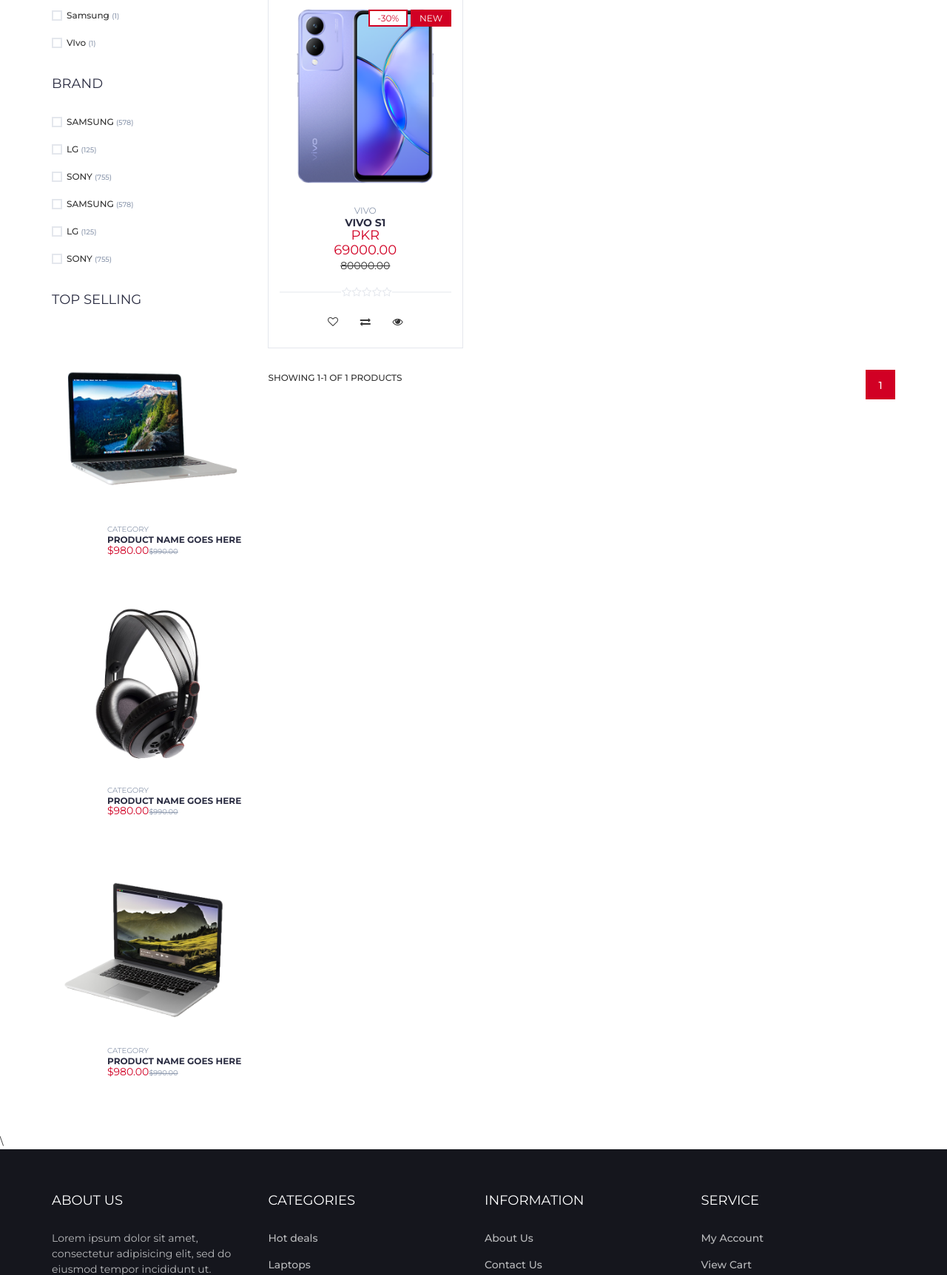
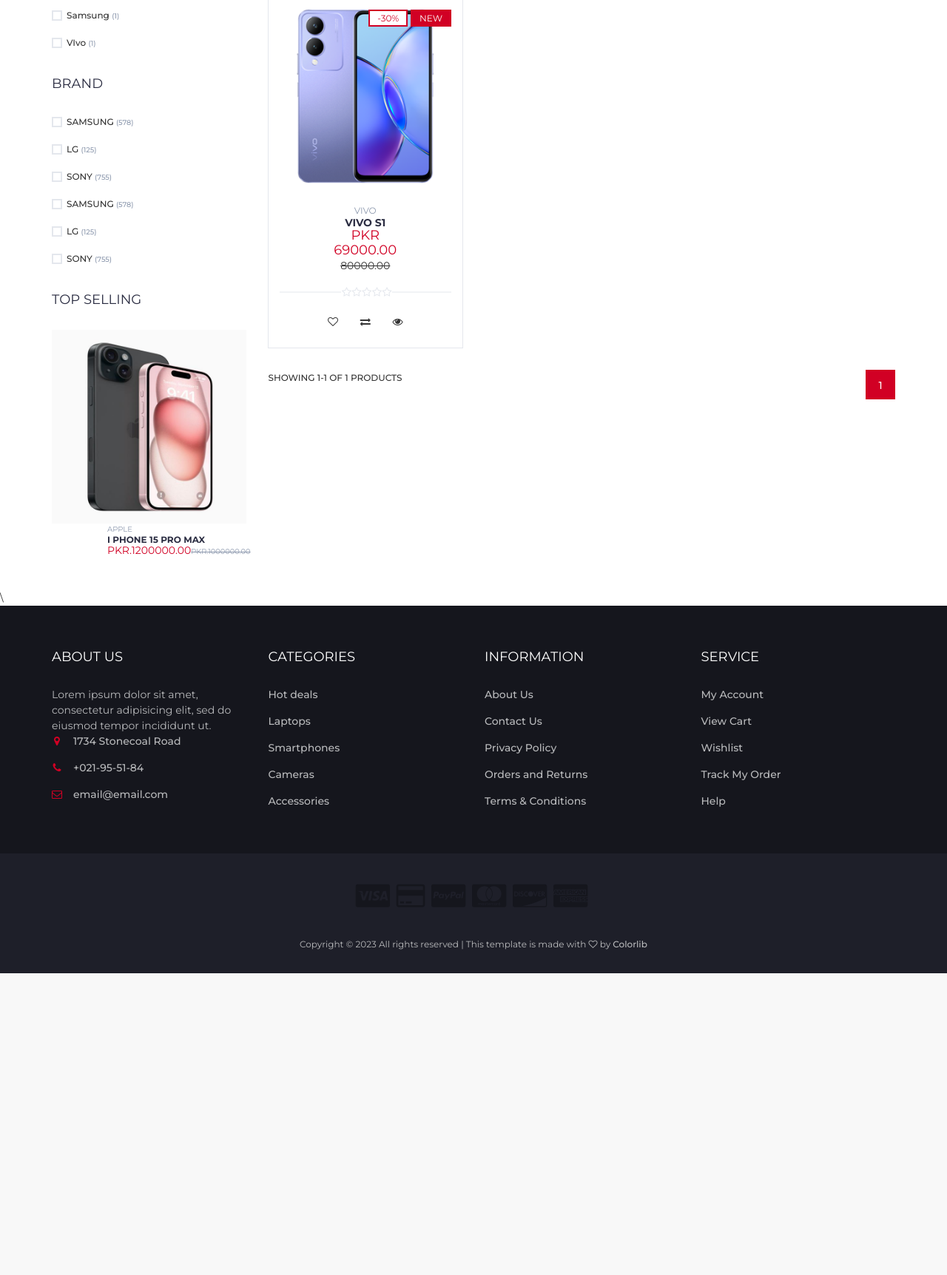
Before and after one commit to asadmughal786/e-commerceStore, a Django app: a page that uses templates/coreapp/product-listing.html in a window 1280 px wide. Shown: the part 442-2166 px from the top of the page at 74% size. After the commit the page ends 1758 px from the top, so only its background shows below. Run offline with Django 3.2, Linux system fonts and the light colour scheme; data comes from the database, SQL or seed files in the repository; some libraries are stand-ins or nearby versions.

Commit message:
adding top reviews items

```diff
--- a/coreapp/views.py
+++ b/coreapp/views.py
@@ -29,18 +29,18 @@ def index(request):
     ).filter(productreview__ratings__gt=4)
 
     # Print the products
-    if products_with_high_ratings:
-        for product in products_with_high_ratings:
-            print(f'Product ID: {product.id}')
-            print(f"Product Title: {product.title}")
-            print(f"Product Description: {product.description}")
-            print(f'Product Image: "{product.prod_image.url}')
-            print(f"Product Price: {product.price}")
-            print(f"Product Category: {product.category.name}")
-            print(f"Average Rating: {product.average_rating:.2f}")
-            print("\n")
-    else:
-        print('No products yet')
+    # if products_with_high_ratings:
+    #     for product in products_with_high_ratings:
+    #         print(f'Product ID: {product.id}')
+    #         print(f"Product Title: {product.title}")
+    #         print(f"Product Description: {product.description}")
+    #         print(f'Product Image: "{product.prod_image.url}')
+    #         print(f"Product Price: {product.price}")
+    #         print(f"Product Category: {product.category.name}")
+    #         print(f"Average Rating: {product.average_rating:.2f}")
+    #         print("\n")
+    # else:
+    #     print('No products yet')
 
     # for product in published_products:
     #     print("ID:", product.id)
@@ -57,12 +57,15 @@ def index(request):
         'categories': categories,
         'categories_products': published_products,
         'top_products': products_with_high_ratings,
-        }
-                  )
+        })
 
 
 def store_listing__view(request, cid=None):
     categories = Category.objects.all()
+    products_with_high_ratings = Product.objects.annotate(
+        average_rating=Avg('productreview__ratings')
+        ).filter(productreview__ratings__gt=4)
+    print(products_with_high_ratings)
     if cid:
         print('Cid part is running')
         categories_with_products = Product.objects.filter(category__cid=cid, product_status='publish').prefetch_related(
@@ -73,27 +76,29 @@ def store_listing__view(request, cid=None):
         categories_with_products = Product.objects.filter(product__product_status='publish').prefetch_related(
             'product_set').annotate(average_rating=Avg('productreview__ratings')).order_by('-created_at')
 
-    for product in categories_with_products:
-        print(f"Product Name: {product.title}")
-        print(f"Category Name: {product.category.name}")
 
-        # Check if there are reviews and calculate the average
-        if product.average_review is not None:
-            print(f"Average Review: {product.average_review:.2f}")
-        else:
-            print("No reviews available")
 
-        # Check for product colors
-        colors = product.productcolor_set.all()
-        if colors:
-            print("Available Colors:")
-            for color in colors:
-                print(f"- {color.color}")
-        else:
-            print("No colors available")
+    # for product in categories_with_products:
+    #     print(f"Product Name: {product.title}")
+    #     print(f"Category Name: {product.category.name}")
 
-        # Include other product details as needed
-        print(f"Price: {product.price}")
+    #     # Check if there are reviews and calculate the average
+    #     if product.average_review is not None:
+    #         print(f"Average Review: {product.average_review:.2f}")
+    #     else:
+    #         print("No reviews available")
+
+    #     # Check for product colors
+    #     colors = product.productcolor_set.all()
+    #     if colors:
+    #         print("Available Colors:")
+    #         for color in colors:
+    #             print(f"- {color.color}")
+    #     else:
+    #         print("No colors available")
+
+    #     # Include other product details as needed
+    #     print(f"Price: {product.price}")
 
     # Paginator
     category_with_products_per_page = _extracted_from_store_listing__view_20(
@@ -102,6 +107,7 @@ def store_listing__view(request, cid=None):
 
     return render(request, 'coreapp/product-listing.html', context={
         'all_categories': categories,
+        'top_products': products_with_high_ratings,
         'categories_with_products': category_with_products_per_page})
 
 # Paginator Funtion
--- a/static/css/style.css
+++ b/static/css/style.css
@@ -870,10 +870,13 @@ textarea.input {
 
 .product .product-img {
   position: relative;
+  width: 400;
+  height: 100;
 }
 
 .product .product-img>img {
   width: 100%;
+
 }
 
 .product .product-img .product-label {
--- a/templates/coreapp/product-listing.html
+++ b/templates/coreapp/product-listing.html
@@ -135,38 +135,29 @@
           <!-- aside Widget -->
           <div class="aside">
             <h3 class="aside-title">Top selling</h3>
-            <div class="product-widget">
+
+
+            {% if top_products %}
+
+            {% for product in top_products %}
+              <div class="product-widget">
               <div class="product-img">
-                <img src="./img/product01.png" alt="" />
+                <img src="{{product.prod_image.url}}" alt="{{product.title}}" />
               </div>
               <div class="product-body">
-                <p class="product-category">Category</p>
-                <h3 class="product-name"><a href="#">product name goes here</a></h3>
-                <h4 class="product-price">$980.00<del class="product-old-price">$990.00</del></h4>
+                <p class="product-category">{{product.category}}</p>
+                <h3 class="product-name"><a href="{% url 'coreapp:product-detials' product.pid %}">{{product.title}}</a></h3>
+                <h4 class="product-price">PKR.{{product.price}}<del class="product-old-price">PKR.{{product.old_price}}</del></h4>
               </div>
             </div>
+            {% endfor %}
 
-            <div class="product-widget">
-              <div class="product-img">
-                <img src="./img/product02.png" alt="" />
-              </div>
-              <div class="product-body">
-                <p class="product-category">Category</p>
-                <h3 class="product-name"><a href="#">product name goes here</a></h3>
-                <h4 class="product-price">$980.00<del class="product-old-price">$990.00</del></h4>
-              </div>
-            </div>
+            {% else %}
+            <h5>No products</h5>
 
-            <div class="product-widget">
-              <div class="product-img">
-                <img src="./img/product03.png" alt="" />
-              </div>
-              <div class="product-body">
-                <p class="product-category">Category</p>
-                <h3 class="product-name"><a href="#">product name goes here</a></h3>
-                <h4 class="product-price">$980.00<del class="product-old-price">$990.00</del></h4>
-              </div>
-            </div>
+            {% endif %}
+
+
           </div>
           <!-- /aside Widget -->
         </div>
```
